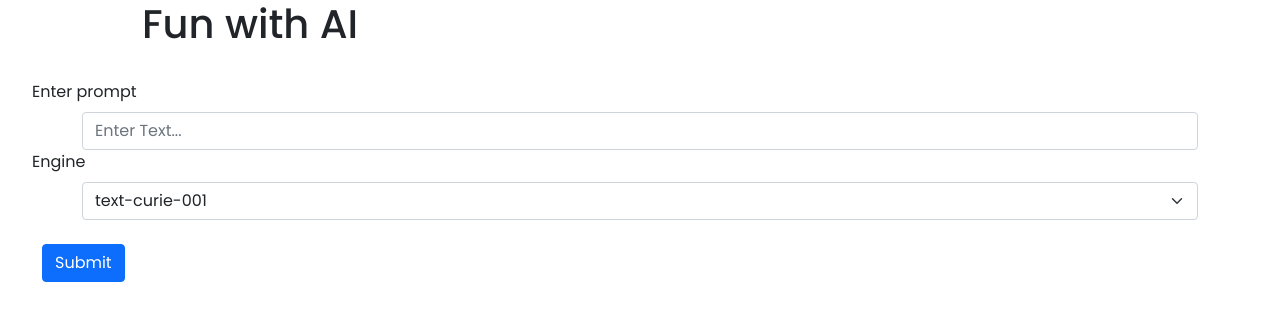
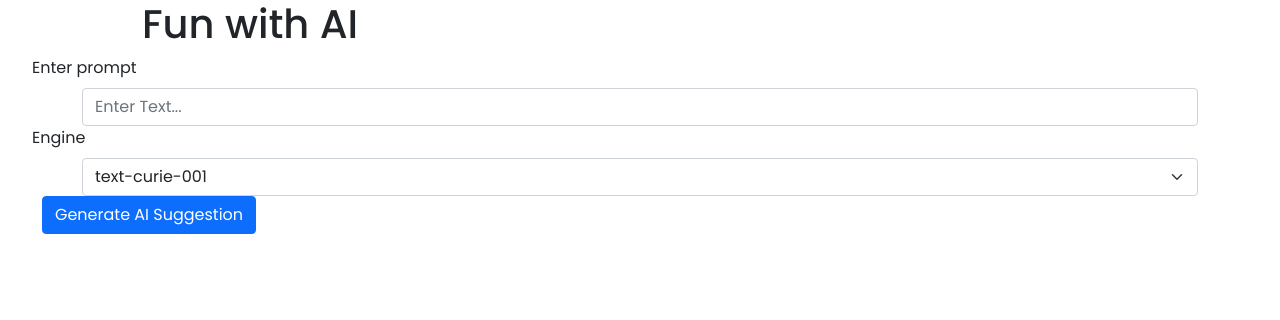
Before and after one commit to jigar3998/shopify-fe, a React (Create React App) app: page / in a window 1280 px wide. Shown: the top 320 px of the page. Built offline with nearby package versions, Linux system fonts and the light colour scheme.

Commit message:
Added Reset button

```diff
--- a/src/Prompt.jsx
+++ b/src/Prompt.jsx
@@ -3,12 +3,12 @@ import { Button, Container, Card, Form, Spinner } from "react-bootstrap
 import "./App.css";
 import PromptList from "./PromptList";
 import openAiService from "./services/openAiService";
-import formatDate from "./utility/formateDate";
 
 export default function prompts() {
   const [prompts, setPrompt] = useState([]);
   const [isLoading, setIsLoading] = useState(false);
 
+ //Getting the response data from the local storage if present
   useEffect(() => {
     const promptItems = JSON.parse(localStorage.getItem("prompts"));
     console.log("promptItems", promptItems);
@@ -17,20 +17,20 @@ export default function prompts() {
     }
   }, []);
 
+//Storing the response data to local storage
   useEffect(() => {
-    console.log("prompts", prompts);
     localStorage.clear();
     if (prompts && prompts.length > 0) {
       localStorage.setItem("prompts", JSON.stringify(prompts));
     }
   }, [prompts]);
 
-    // const handleOnChange=(e)=>{
-    //     setPrompt((prevPrompts)=> [{
-    //         ...prevPrompts,
-    //         engine: e.target.value
-    // }])
-    // }
+//Function to clear the local storage
+    const handleReset = async(e)=>{
+        setPrompt((prevPrompts) => [])
+    }
+
+//function to submit the responses from client side
   const onFormSubmit = async (e) => {
     e.preventDefault();
     const formData = new FormData(e.target);
@@ -42,7 +42,7 @@ export default function prompts() {
       const newPrompt = {
         title: formDataObj.prompts,
         response: response.data.choices[0].text,
-        engine: formDataObj.engine,
+        engine: formDataObj.engine,
         timestamp: new Date().getTime()
       };
       setPrompt((prevPrompts) => [...prevPrompts, newPrompt]);
@@ -52,17 +52,12 @@ export default function prompts() {
       setIsLoading(false);
       console.log("error", error);
     }
+    e.target.reset()
   };
   return (
     <div className="main-content">
       <Container className="form-container">
-        <div className="main-title">
-            <h1 className="title">Fun with AI</h1>
-            <div className="select-engine">
-
-            </div>
-        </div>
-        <br />
+        <h1 className="title">Fun with AI</h1>
         <Form onSubmit={onFormSubmit} className="main-form">
           <Form.Group className="form-prompts" controlId="formBasicEmail">
             <Form.Label className="form-label">Enter prompt</Form.Label>
@@ -72,27 +67,23 @@ export default function prompts() {
               placeholder="Enter Text..."
               className="form-control"
             />
+            <Form.Label className="form-label">Engine</Form.Label>
+            <Form.Select name="engine">
+                        <option value="text-curie-001">text-curie-001</option>
+                        <option value="text-davinci-002">text-davinci-002</option>
+                        <option value="text-babbage-001">text-babbage-001</option>
+                        <option value="text-ada-001">text-ada-001</option>
+            </Form.Select>
           </Form.Group>
-          <Form.Group className="form-prompts" controlId="formBasicEmail">
-            <Form.Label className="form-label">Engine</Form.Label>
-            <Form.Select name="engine">
-                        <option value="text-curie-001">text-curie-001</option>
-                        <option value="text-davinci-002">text-davinci-002</option>
-                        <option value="text-babbage-001">text-babbage-001</option>
-                        <option value="text-ada-001">text-ada-001</option>
-            </Form.Select>
-          </Form.Group>
-          <br />
           <Button
             variant="primary"
             size="large"
             type="submit"
-            className="btn btn-primary"
+            className="submit btn btn-primary"
           >
-            Submit
+            Generate AI Suggestion
           </Button>
         </Form>
-        <br />
         <br />
         {isLoading && (
           <Spinner animation="border" role="status">
@@ -101,14 +92,25 @@ export default function prompts() {
         )}
         {prompts && prompts.length > 0 && (
           <>
-            {" "}
             <h3>Responses</h3>
+
+            {/* Sorting the responses in descending order of timestamp */}
             {prompts.sort((prompt1, prompt2)=>{
               return prompt2.timestamp - prompt1.timestamp
             }).map((prompt) => (
               <PromptList prompt={prompt} />
             ))}
+            <Button
+            variant="primary"
+            size="large"
+            type="clear"
+            className="reset btn btn-primary"
+            onClick={handleReset}
+            >
+            Clear Responses
+            </Button>
           </>
+
         )}
       </Container>
     </div>
--- a/src/services/openAiService.js
+++ b/src/services/openAiService.js
@@ -1,6 +1,8 @@
 const { Configuration, OpenAIApi } = require("openai");
+
+// Configuring OpenAI api and passing the Prompt and Engine parameter
 const openAiService =async(prompt)=>{
-
+    console.log("openAI service",prompt)
     const configuration = new Configuration({
         apiKey: process.env.REACT_APP_OPENAI_API_KEY,
       });
```
